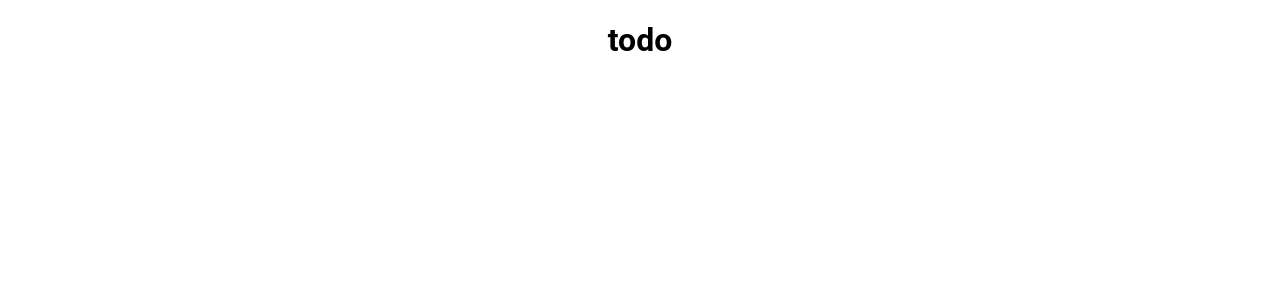
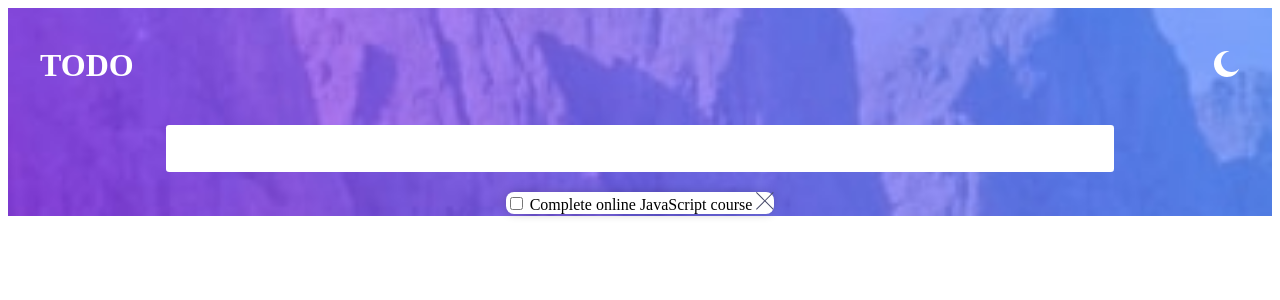
Before and after one commit to ysrckr/frontendmentor-todo-app, a SvelteKit app in the folder client/: page / in a window 1280 px wide. Shown: the top 300 px of the page. Built offline with nearby package versions, Linux system fonts and the light colour scheme.

Commit message:
Add dark mode toggle functionality and update styles

```diff
--- a/client/src/routes/+page.svelte
+++ b/client/src/routes/+page.svelte
@@ -1,11 +1,44 @@
 <script lang="ts">
+import cn from 'classnames'
+type Mode = 'light' | 'dark'
+let mode: Mode = 'light'
 
+const toggleMode = () => {
+  mode = mode === 'light' ? 'dark' : 'light'
+}
 
 
 </script>
 
+
 <main class="main">
-  <h1>todo</h1>
+<div class={cn('background', {
+  'background--dark': mode === 'dark'
+}
+)}>
+<div class="header">
+  <h1 class="header__logo">todo</h1>
+  <button on:click={toggleMode} class="header__toggle">
+{#if mode === 'light'}
+  <img src="/images/icon-moon.svg" alt="moon">
+{:else}
+  <img src="/images/icon-sun.svg" alt="sun">
+{/if}
+  </button>
+</div>
+<form class="form">
+  <input class="form__input" type="text" name="" id="">
+</form>
+<ul class="list">
+  <li class="list__item">
+    <div class="todo">
+      <input class="todo__checkbox" type="checkbox" name="" id="">
+      <label class="todo__label" for="">Complete online JavaScript course</label>
+      <img class="todo__delete" src="/images/icon-cross.svg" alt="delete">
+    </div>
+  </li>
+</ul>
+</div>
 </main>
 
 <style lang="scss" global>
--- a/client/src/styles/global.scss
+++ b/client/src/styles/global.scss
@@ -1,9 +1,106 @@
-.main {
-  background-color: #fff;
-  color: #000;
-  font-family: 'Roboto', sans-serif;
-  font-size: 16px;
-  margin: 0;
-  padding: 0;
-  text-align: center;
+@import url('https://fonts.googleapis.com/css2?family=Josefin+Sans:wght@400;700&family=Merriweather:ital,wght@0,300;0,400;0,700;0,900;1,300;1,400;1,700;1,900&display=swap');
+
+:global(body) {
+	position: relative;
+	margin: 0;
+	padding: 0;
+	box-sizing: border-box;
+	font-family: 'Josefin Sans', sans-serif;
+	font-size: 16px;
+	font-weight: 400;
 }
+
+button {
+	border: none;
+	outline: none;
+	cursor: pointer;
+	background-color: transparent;
+	display: inline-block;
+	padding: 1rem 2rem;
+}
+
+ul {
+	list-style: none;
+	margin: 0;
+	padding: 0;
+}
+
+a {
+	text-decoration: none;
+	color: inherit;
+}
+
+li {
+	list-style: none;
+}
+
+.header {
+	width: 100%;
+	display: flex;
+	justify-content: space-between;
+	align-items: center;
+
+	&__logo {
+		color: #fff;
+		text-transform: uppercase;
+		margin-left: 2rem;
+		&--dark {
+			color: #000;
+		}
+	}
+
+	&__toggle {
+		cursor: pointer;
+	}
+}
+
+.background {
+	background-image: url('/images/bg-mobile-light.jpg');
+	background-repeat: no-repeat;
+	background-size: cover;
+	background-position: center;
+	height: 12rem;
+	width: 100%;
+	padding-top: 1rem;
+
+	display: grid;
+	place-items: center;
+	grid-template-columns: 1fr;
+	gap: 1rem;
+
+	@media (width >= 1440px) {
+		background-image: url('/images/bg-desktop-light.jpg');
+	}
+
+	&--dark {
+		background-image: url('/images/bg-mobile-dark.jpg');
+
+		@media (width >= 1440px) {
+			background-image: url('/images/bg-desktop-dark.jpg');
+		}
+	}
+}
+
+.form {
+	display: flex;
+	justify-content: center;
+	align-items: center;
+	width: 100%;
+
+	&__input {
+		width: 70%;
+		padding: 1rem 2rem;
+
+		border: none;
+		border-radius: 0.2rem;
+		&::placeholder {
+			color: #fff;
+		}
+	}
+}
+
+.list {
+	border-radius: 0.5rem;
+	background-color: #fff;
+	box-shadow: 0 0 10px rgba(0, 0, 0, 0.2);
+}
```
